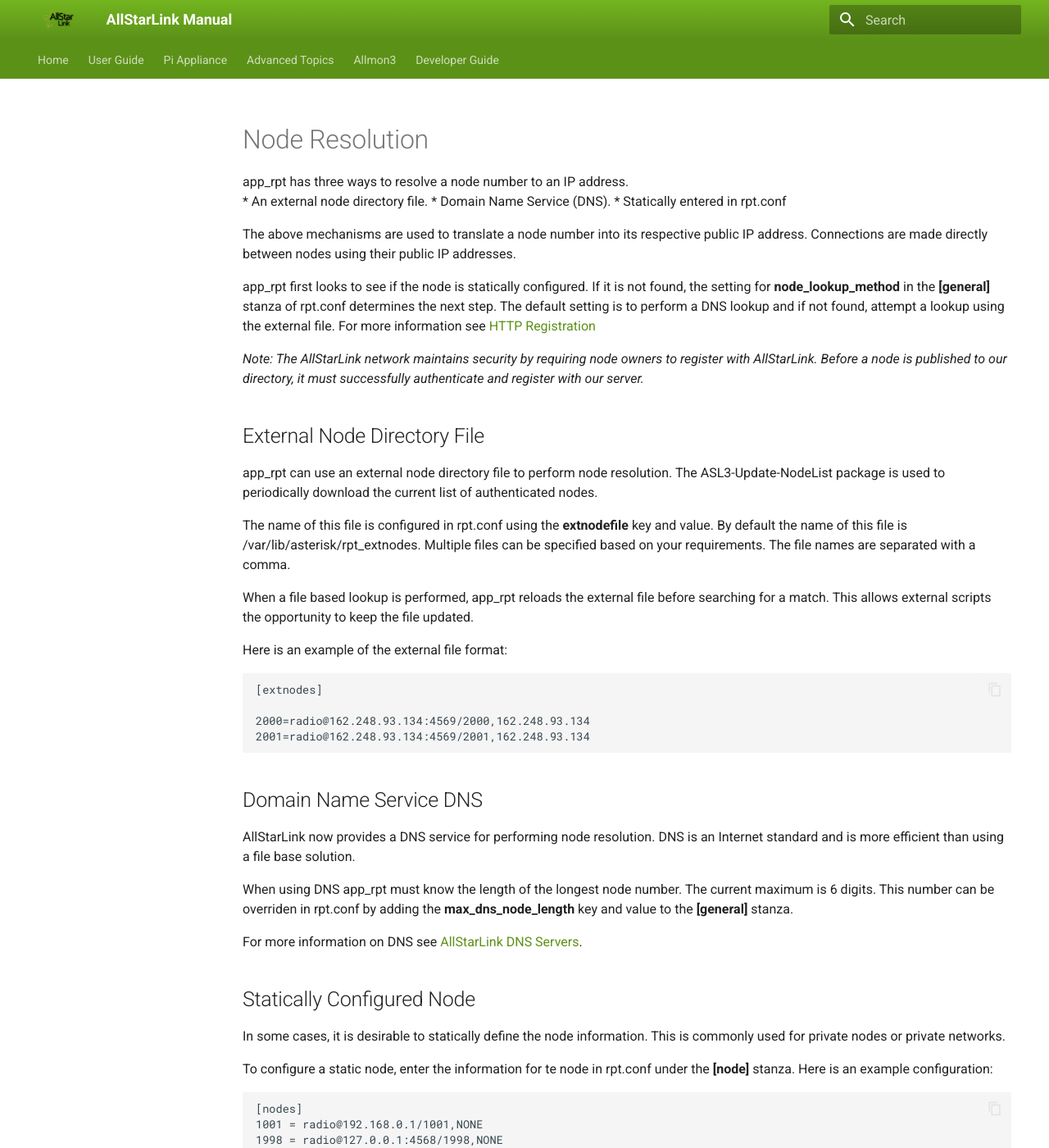
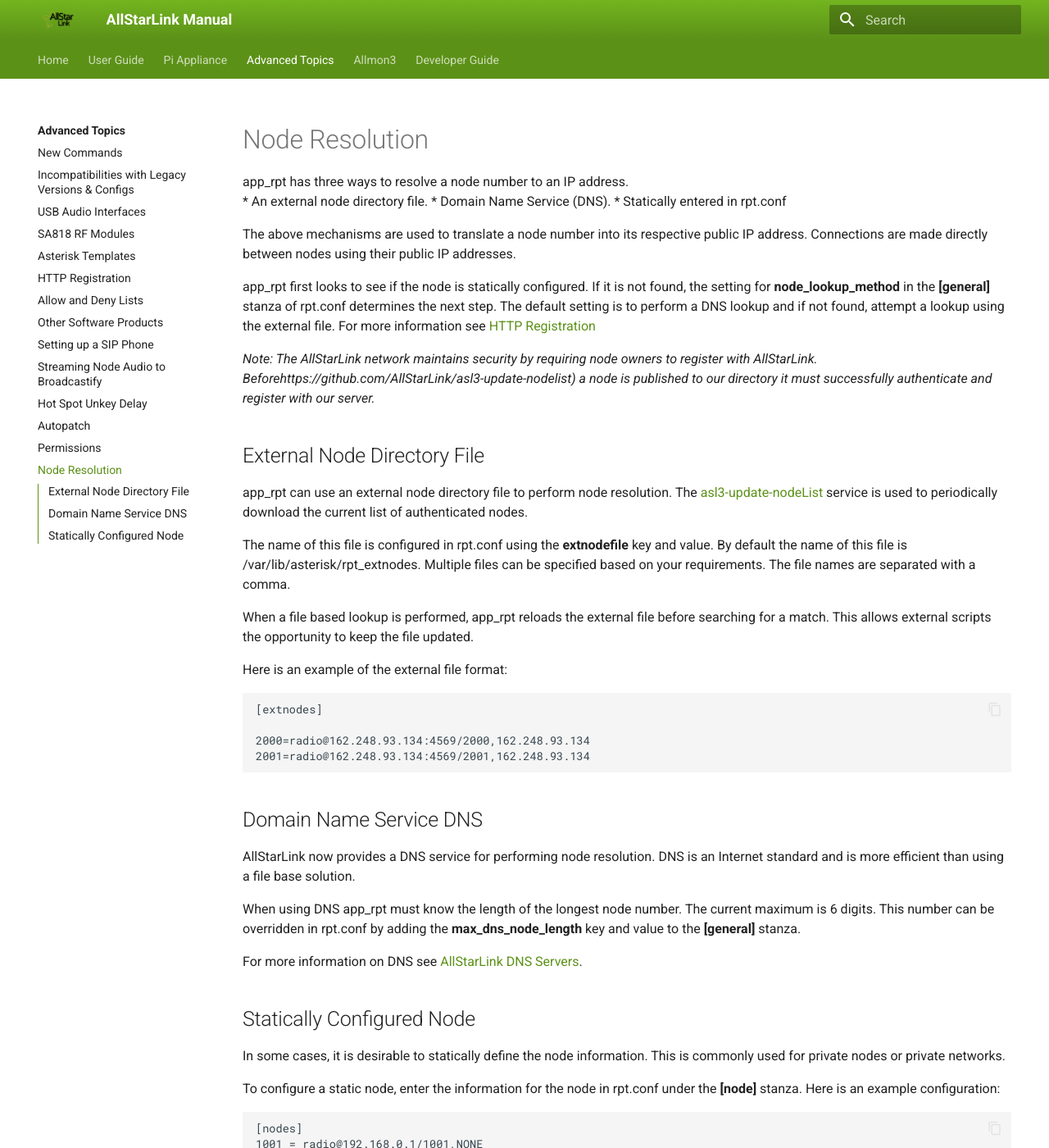
Before and after one commit to AllStarLink/ASL3-Manual, an MkDocs documentation site: the page built from docs/adv-topics/noderesolution.md, in a window 1280 px wide and 1400 px high. Shown: the whole window at 82% size. Built offline with MkDocs 1.6.1 and Material for MkDocs 9.7.7, drawn with Linux system fonts in a browser that asks for light colours; some of the changed text lies outside the part shown.

Commit message:
Add Node Resolution advanced topic
Addressed spelling errors and add to mkdocs.yml

````diff
--- a/docs/adv-topics/noderesolution.md
+++ b/docs/adv-topics/noderesolution.md
@@ -1,4 +1,5 @@
 # Node Resolution
+
 app_rpt has three ways to resolve a node number to an IP address.
 * An external node directory file.
 * Domain Name Service (DNS).
@@ -8,10 +9,11 @@
 
 app_rpt first looks to see if the node is statically configured.  If it is not found, the setting for **node_lookup_method** in the **[general]** stanza of rpt.conf determines the next step. The default setting is to perform a DNS lookup and if not found, attempt a lookup using the external file.  For more information see [HTTP Registration](https://allstarlink.github.io/adv-topics/httpreg/)
 
-*Note:  The AllStarLink network maintains security by requiring node owners to register with AllStarLink. Before a node is published to our directory, it must successfully authenticate and register with our server.*
+*Note:  The AllStarLink network maintains security by requiring node owners to register with AllStarLink. Beforehttps://github.com/AllStarLink/asl3-update-nodelist) a node is published to our directory it must successfully authenticate and register with our server.*
 
 ## External Node Directory File
-app_rpt can use an external node directory file to perform node resolution.  The ASL3-Update-NodeList package is used to periodically download the current list of authenticated nodes.
+
+app_rpt can use an external node directory file to perform node resolution.  The [asl3-update-nodeList](https://github.com/AllStarLink/asl3-update-nodelist) service is used to periodically download the current list of authenticated nodes.
 
 The name of this file is configured in rpt.conf using the **extnodefile** key and value.  By default the name of this file is /var/lib/asterisk/rpt_extnodes.  Multiple files can be specified based on your requirements.  The file names are separated with a comma.
 
@@ -27,16 +29,18 @@
 ```
 
 ## Domain Name Service DNS ##
+
 AllStarLink now provides a DNS service for performing node resolution.  DNS is an Internet standard and is more efficient than using a file base solution.
 
-When using DNS app_rpt must know the length of the longest node number.  The current maximum is 6 digits.  This number can be overriden in rpt.conf by adding the **max_dns_node_length** key and value to the **[general]** stanza.
+When using DNS app_rpt must know the length of the longest node number.  The current maximum is 6 digits.  This number can be  overridden in rpt.conf by adding the **max_dns_node_length** key and value to the **[general]** stanza.
 
 For more information on DNS see [AllStarLink DNS Servers](https://wiki.allstarlink.org/wiki/DNS_Servers).
 
 ## Statically Configured Node ##
+
 In some cases, it is desirable to statically define the node information.  This is commonly used for private nodes or private networks.
 
-To configure a static node, enter the information for te node in rpt.conf under the **[node]** stanza.  Here is an example configuration:
+To configure a static node, enter the information for the node in rpt.conf under the **[node]** stanza.  Here is an example configuration:
 
 ```
 [nodes]
--- a/mkdocs.yml
+++ b/mkdocs.yml
@@ -87,6 +87,7 @@
     - adv-topics/hotspot_hd.md
     - adv-topics/autopatch.md
     - adv-topics/permissions.md
+    - adv-topics/noderesolution.md
   - Allmon3:
     - allmon3/index.md
     - allmon3/install.md
````
